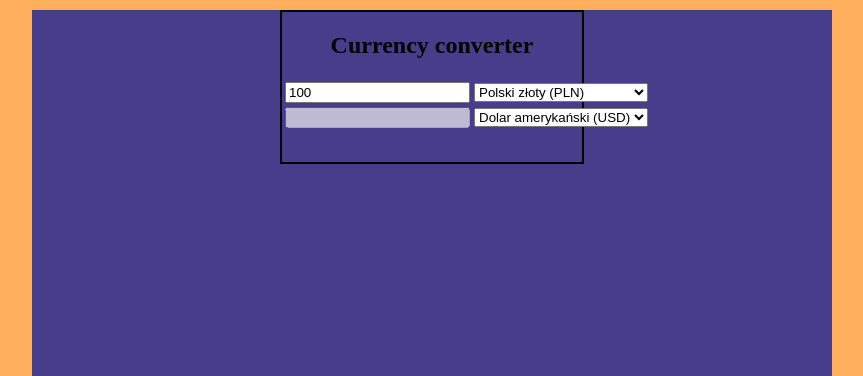
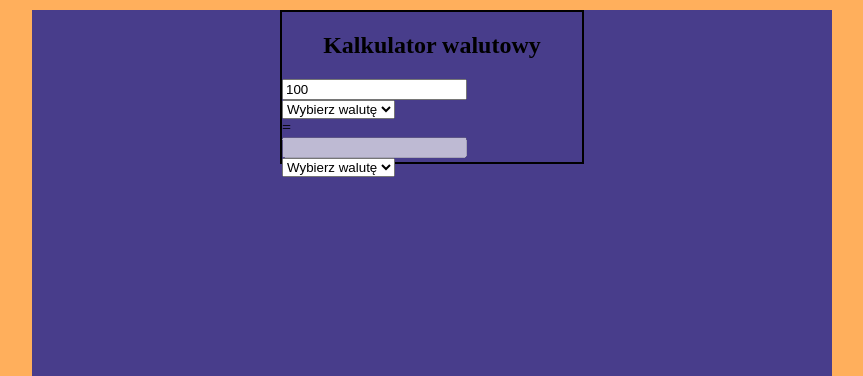
Before and after one commit to 76046/Projektowanie-Aplikacji-Internetowych, a PHP site: page / in a window 1280 px wide. Shown: the part 120-496 px from the top of the page, without its empty margins (208-1071 px from the left). Run offline with PHP 8.4, Linux system fonts and the light colour scheme.

Commit message:
New calculator

```diff
--- a/index.php
+++ b/index.php
@@ -8,27 +8,9 @@
         <meta charset="utf-8">
         <title>KANT-MEN</title>
         <link href="CSS/styleGlowne.css" rel="stylesheet" type="text/css">
-        <script>
-            function convertCurrency() {
-                var from = Document.getElementById("from").value;
-                var to = Document.getElementById("to").value;
-                var xmlhttp = new XMLHttpRequest();
-                var url = "http://api.fixer.io/latest?symbols=" + from + "," + to;
-                xmlhttp.open("GET", url, true);
-                xmlhttp.send();
-                xmlhttp.onreadystatechange = function() {
-                    if(xmlhttp.readyState == 4 && xmlhttp.status == 200) {
-                        var result = xmlhttp.responseText;
-                        var jsResult = JSON.parse(result);
-                        var oneUnit = jsResult.rates[to]/jsResult.rates[from];
-                        var amt = document.getElementById("fromAmount").value;
-                        document.getElementById("toAmount").value = (oneUnit*amt).toFixed(2);
-                    }
-                }
-            }
-        </script>
+        <script type="text/javascript" src="scripts/currencyConverter.js" async></script>
     </head>
-    <body>
+    <body onload="currencyConverter();">
     <?php
     include_once('rysowanieMenu.php');
     rysowanieGlownegoMenu();
@@ -37,33 +19,20 @@
 
         <main>
             <div id="calculator">
-                <h2 id="calculator-header">Currency converter</h2>
-                <table id="calculator-table">
-                    <tr>
-                        <td><input id="fromAmount" type="text" value="100" onkeyup="convertCurrency();"></td>
-                        <td>
-                            <select id="from" onchange="convertCurrency();">
-                                <option value="PLN" selected>Polski złoty (PLN)</option>
-                                <option value="EUR">Euro (EUR)</option>
-                                <option value="USD">Dolar amerykański (USD)</option>
-                                <option value="GBP">Funt brytyjski (GBP)</option>
-                                <option value="CHF">Frank szwajcarski (CHF)</option>
-                            </select>
-                        </td>
-                    </tr>
-                    <tr>
-                        <td><input id="toAmount" type="text" disabled></td>
-                        <td>
-                            <select id="to" onchange="convertCurrency();">
-                                <option value="PLN" selected>Polski złoty (PLN)</option>
-                                <option value="EUR">Euro (EUR)</option>
-                                <option value="USD" selected>Dolar amerykański (USD)</option>
-                                <option value="GBP">Funt brytyjski (GBP)</option>
-                                <option value="CHF">Frank szwajcarski (CHF)</option>
-                            </select>
-                        </td>
-                    </tr>
-                </table>
+                <h2 id="calculator-header">Kalkulator walutowy</h2>
+                <div>
+                    <input id="fromAmount" type="number" value="100" onkeyup="currencyConverter();">
+                    <select id="from" onchange="currencyConverter();">
+                        <option value="currency">Wybierz walutę</option>
+                    </select>
+                </div>
+                <span> = </span>
+                <div>
+                    <input id="toAmount" type="number" disabled>
+                    <select id="to" onchange="currencyConverter();">
+                        <option value="currency">Wybierz walutę</option>
+                    </select>
+                </div>
             </div>
         </main>
 
--- /dev/null
+++ b/scripts/currencyConverter.js
@@ -0,0 +1,23 @@
+async function currencyConverter(){
+    var from = Document.getElementById("from").value;
+    var to = Document.getElementById("to").value;
+    var fromAmount = Document.getElementById("fromAmount").value;
+    var toAmount = Document.getElementById("toAmount").value;
+
+    const API_URL = "https://api.exchangeratesapi.io/latest";
+    let html = '';
+    const res = await fetch(API_URL);
+    const data = await res.json();
+    const rates = data.rates;
+    const arrKeys = Object.keys(rates);
+    arrKeys.map(item => {
+        return html += `<option value=${item}>${item}</option>`;
+    });
+    for(let i=0; i<from.length; i++){
+        from[i].innerHTML = html;
+        to[i].innerHTML = html;
+    };
+
+    var dzielenie = rates[to] / rates[from];
+    toAmount = (fromAmount*dzielenie).toFixed(2);
+}
```
